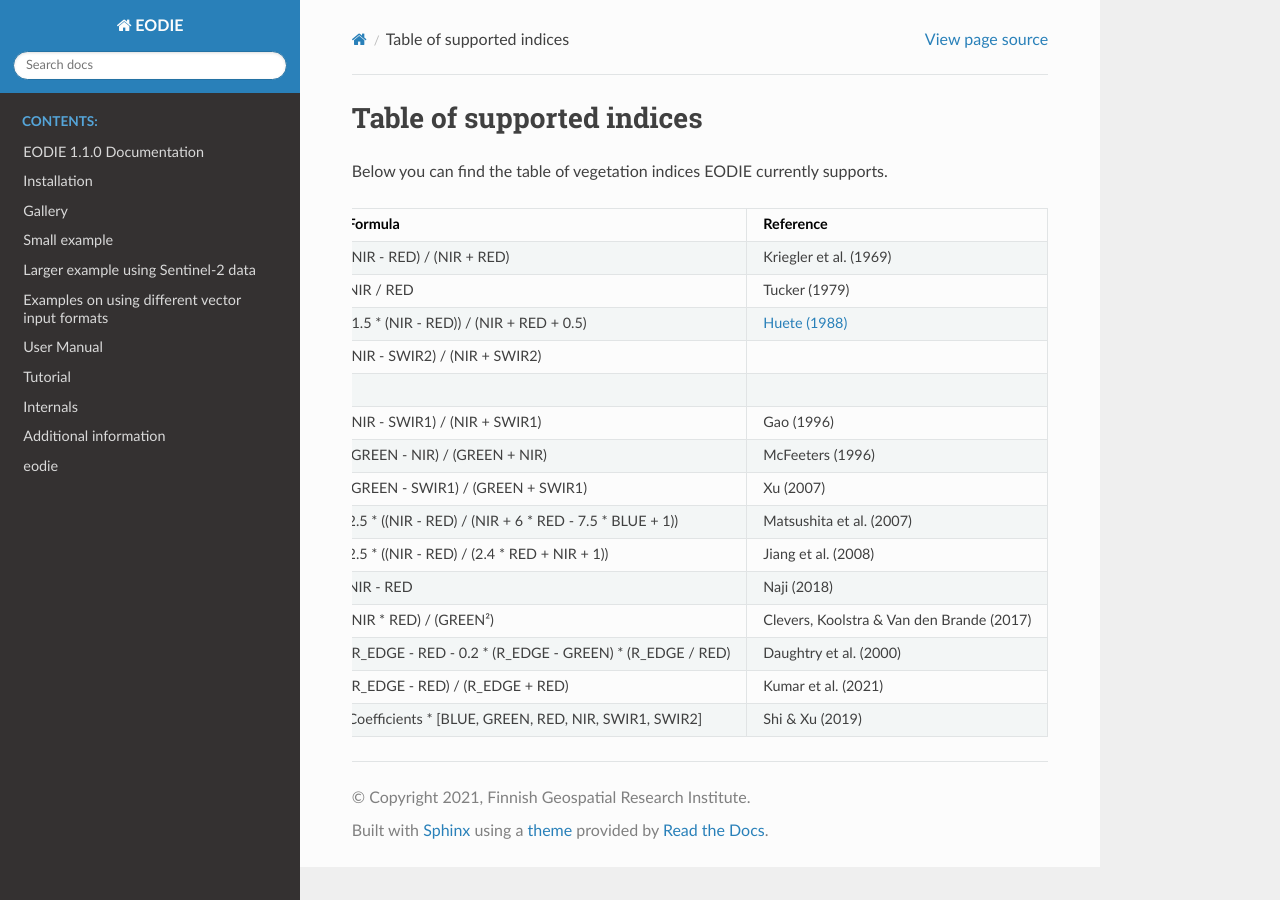
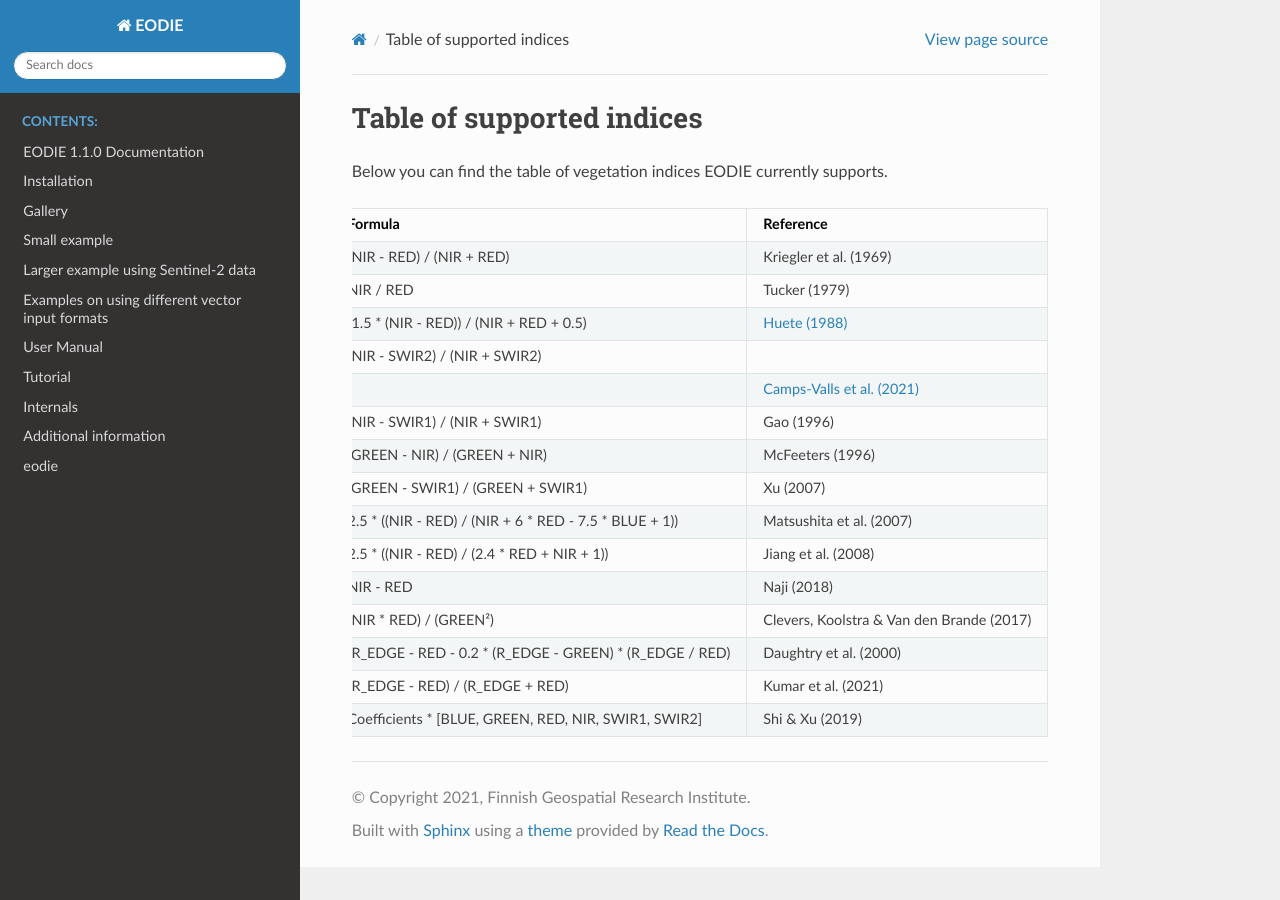
Before and after one commit to samumantha/EODIE, a Sphinx documentation site: the page built from docs/Index_table.rst, in a window 1280 px wide. Built offline with Sphinx 7.4.7 and the Read the Docs theme 2.0.0, drawn with Linux system fonts in a browser that asks for light colours.

Commit message:
Added reference for kNDVI

```diff
--- a/docs/Index_table.rst
+++ b/docs/Index_table.rst
@@ -15,7 +15,7 @@ Below you can find the table of vegetation indices EODIE currently supports.
     Ratio Vegetation Index,RVI,NIR / RED,Tucker (1979)
     Soil-Adjusted Vegetation Index,SAVI,(1.5 * (NIR - RED)) / (NIR + RED + 0.5),`Huete (1988) <https://www.google.com>`_
     Normalized Burnt Ratio,NBR,(NIR - SWIR2) / (NIR + SWIR2),
-    Kernel Normalized Difference Vegetation Index,kNDVI,,
+    Kernel Normalized Difference Vegetation Index,kNDVI,, `Camps-Valls et al. (2021) <https://doi.org/10.1126/sciadv.abc7447>`_
     Normalized Difference Moisture Index,NDMI,(NIR - SWIR1) / (NIR + SWIR1),Gao (1996)
     Normalized Difference Water Index,NDWI,(GREEN - NIR) / (GREEN + NIR),McFeeters (1996)
     Modified Normalized Difference Water Index,mNDWI,(GREEN - SWIR1) / (GREEN + SWIR1),Xu (2007)
```
